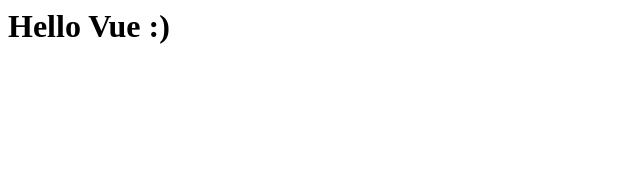
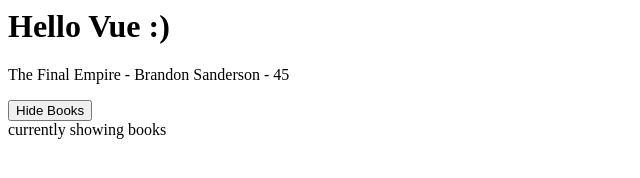
Before and after one commit to 222glongo/vue-1, a plain HTML site: page vue.js tutorial/index.html in a window 1280 px wide. Shown: the whole page, without its empty margins (0-640 px from the left). Drawn offline with nearby package versions, Linux system fonts and the light colour scheme.

Commit message:
Add files via upload

```diff
--- /dev/null
+++ b/vue.js tutorial/app.js
@@ -0,0 +1,25 @@
+//console.log("hello, vue");
+const app = Vue.createApp({
+  data(){
+    return{
+      showBooks:true,
+      title: 'The Final Empire',
+      author: 'Brandon Sanderson',
+      age: 45
+    }
+  },
+  methods: {
+    toggleShowBooks(){
+      this.showBooks = !this.showBooks
+    }
+  }
+})
+
+
+    // changeTitle(title) {
+    //   //this.title = 'Words of Randiance'
+    //   this.title = title
+    // }
+
+
+app.mount('#app')
--- a/vue.js tutorial/index.html
+++ b/vue.js tutorial/index.html
@@ -3,8 +3,30 @@
   <meta charset= "UTF-8">
   <meta name="viewport" content="width=device-width, initial-scale=1.0">
   <title> Learning Vue</title>
+  <script src="https://unpkg.com/vue@3.0.2"></script>
 </head>
 <body>
 <h1>Hello Vue :)</h1>
+
+<div id="app">
+  <div v-if="showBooks">
+  <p>{{title}} - {{author}} - {{age}}</p>
+</div>
+
+<button @click="toggleShowBooks">
+  <span v-if="showBooks">Hide Books</span>
+  <span v-else>Show Books</span>
+</button>
+
+<div v-show="showBooks">currently showing books </div>
+</div>
+
+
+<!-- <button v-on:click="age++">increase age</button>
+<button v-on:click="age--">decrease age</button>
+<div @click="changeTitle('Oathbringet')">change book title</div> -->
+
+
+<script src="app.js"></script>
 </body>
 </html>
```
